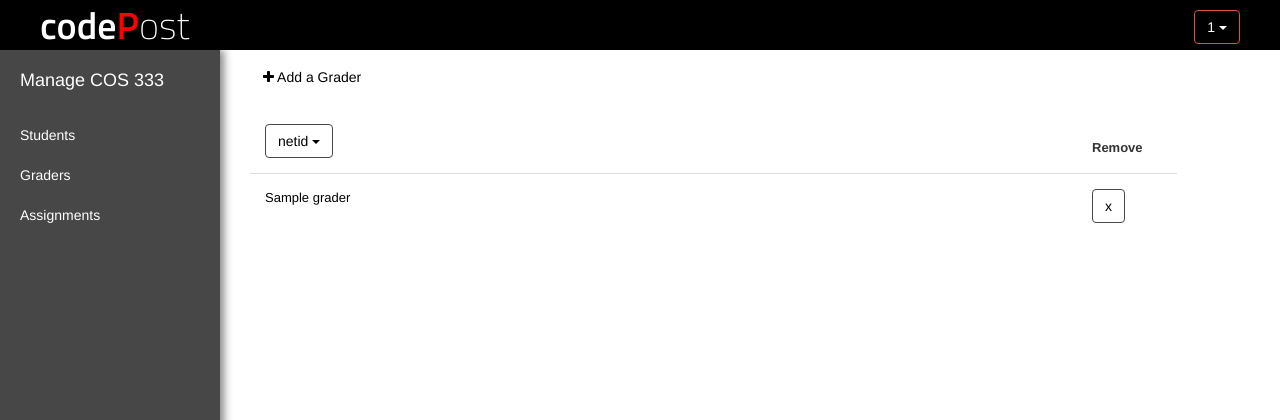
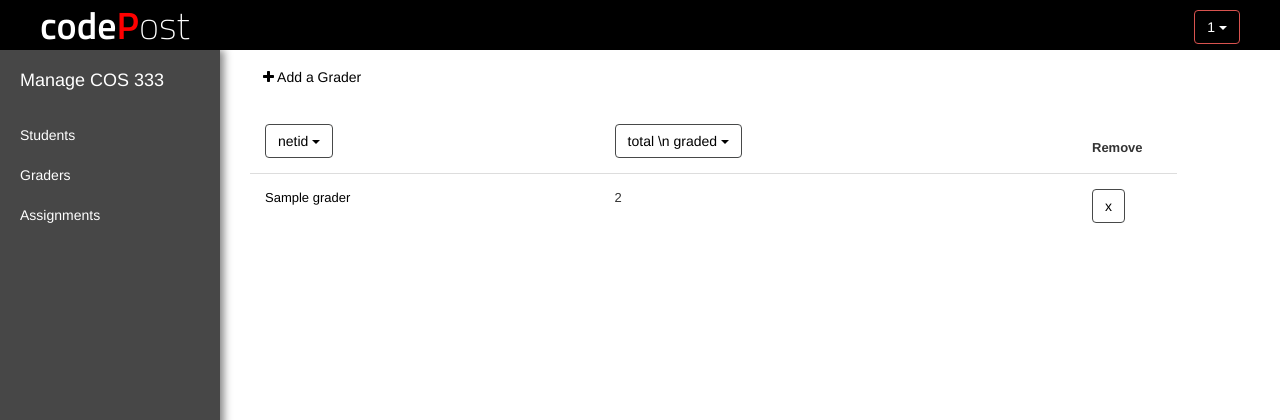
Before and after one commit to gleichnitz/333, a Flask app: template templates/admin_graders.html in a window 1280 px wide. Shown: the top 420 px of the page. Run offline with Flask 2, Linux system fonts and the light colour scheme; the template is opened without the code that fills it: most values are stand-ins (such as "Sample title", 1, 10 or a date in 2020).

Commit message:
work on admin grader table

```diff
--- a/templates/admin_graders.html
+++ b/templates/admin_graders.html
@@ -29,6 +29,12 @@
                   </button>
               </div>
           </th>
+          <th class="header">
+            <div class="btn-group">
+                  <button type="button" class="btn btn-default dropdown-toggle" data-toggle="dropdown" style="background-color: white; color: black; clear: both"> total \n graded <span class="caret"></span>
+                  </button>
+              </div>
+          </th>
           <th class="header" style="text-align:left;width:100px">
             Remove
           </th>
@@ -38,6 +44,7 @@
        {% for grader in gradernetid %}
           <tr>
               <td class="netid-row"><a href="{{url_for('admin_grader_assignments', netid=netid, grader=grader)}}"><div style="height:100%;width:100%" class="grader_assignments">{{ grader }}</div></a></td>
+              <td> 2 </td>
               <td><div class="btn-group" align="center">
                   <button id="{{ grader }}" class="btn btn-default delete-buttons delete-buttons-grader" type="button" style="height:100%;width:100%;background-color: white; color: black; clear: both"> x </span>
                   </button>
```
